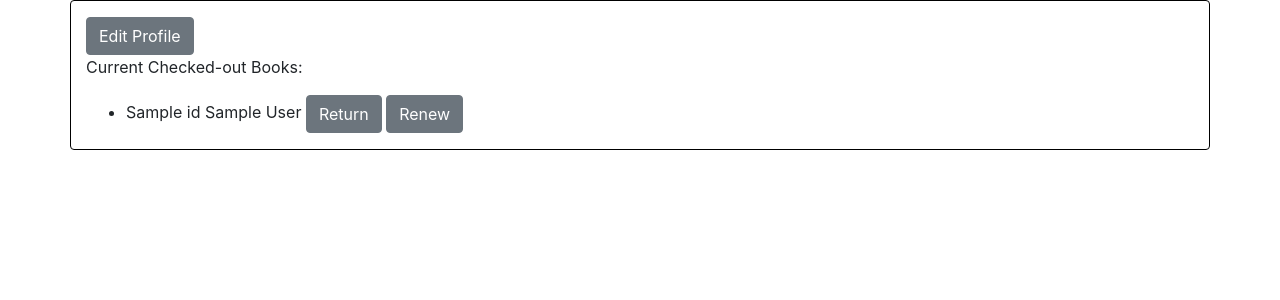
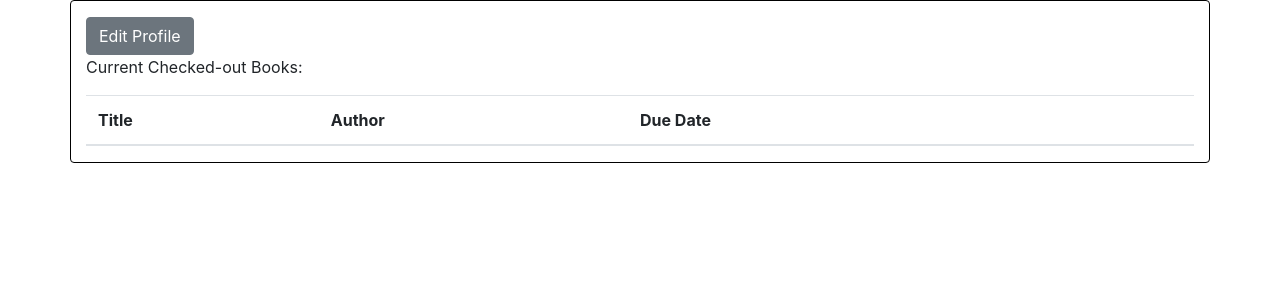
Before and after one commit to jmelton22/library_flask_app, a Flask app: template templates/user.html in a window 1280 px wide. Shown: the part 56-356 px from the top of the page. Run offline with Flask 2, Linux system fonts and the light colour scheme; the template is opened without the code that fills it: most values are stand-ins (such as "Sample title", 1, 10 or a date in 2020); lists and menus that the app fills with data are empty; parts of the project's set-up code (start-up, migrations or seed data) failed here and were passed over; some libraries are stand-ins or nearby versions.

Commit message:
Updated formatting of checked out books for user page. Limited table to only show current books

```diff
--- a/app.py
+++ b/app.py
@@ -5,7 +5,7 @@
 from werkzeug.security import generate_password_hash, check_password_hash
 from flask_login import LoginManager, login_required, login_user, logout_user, current_user
 from sqlalchemy import text
-from sqlalchemy.sql import exists
+from datetime import datetime
 
 app = Flask(__name__)
 app.config.from_object(Config)
@@ -74,7 +74,7 @@
 def user(user_id):
     user = User.query.filter_by(user_id=user_id).first()
     books = db.session.query(Book, Author, UserBook).join(Author).join(UserBook).filter_by(user_id=user_id).all()
-    return render_template('user.html', user=user, books=books)
+    return render_template('user.html', user=user, books=books, today=datetime.now())
 
 
 @app.route('/user/<user_id>/edit', methods=['GET', 'POST'])
@@ -122,7 +122,6 @@
 @app.route('/book/<book_id>/checkout', methods=['GET', 'POST'])
 @login_required
 def checkout(book_id):
-
     conn = db.session.connection()
     conn.execute(text("CALL checkout_book(:u_id, :b_id)"),
                  u_id=current_user.user_id, b_id=book_id)
@@ -131,10 +130,10 @@
 
     return redirect(url_for('book', book_id=book_id))
 
+
 @app.route('/book/<book_id>/hold', methods=['GET', 'POST'])
 @login_required
 def hold(book_id):
-
     conn = db.session.connection()
     conn.execute(text("CALL hold_book(:u_id, :b_id)"),
                  u_id=current_user.user_id, b_id=book_id)
@@ -142,6 +141,7 @@
     conn.close()
 
     return redirect(url_for('book', book_id=book_id))
+
 
 @app.route('/user/<user_id>/renew/<book_id>')
 def renew_book(user_id, book_id):
--- a/config.py
+++ b/config.py
@@ -1,9 +1,7 @@
 #!/usr/bin/env python3
 
-from dotenv import load_dotenv
 import os
 
-load_dotenv()
 
 class Config:
     USERNAME = os.environ['USERNAME']
--- a/templates/books.html
+++ b/templates/books.html
@@ -25,9 +25,7 @@
                         {% endif %}
                         <hr>
                         <a role="button" class="btn btn-dark btn-sm" href="{{ url_for('checkout', book_id=book.book_id) }}">Check Out</a>
-
-                         <hr>
-                        <a role="button" class="btn btn-dark btn-sm" href="{{ url_for('hold', book_id=book.book_id) }}">Hold</a>
+                        <a role="button" class="btn btn-dark btn-sm" href="{{ url_for('hold', book_id=book.book_id) }}">Place Hold</a>
                     </div>
                 </div>
             </div>
--- a/templates/user.html
+++ b/templates/user.html
@@ -9,14 +9,28 @@
     <a type="button" class="btn btn-secondary" href="{{ url_for('edit_user', user_id=current_user.user_id) }}">Edit Profile</a>
     <br>
     <p>Current Checked-out Books:</p>
-    <ul>
-    {% for book in books %}
-        <li>
-            {{ book[0]['title'] }}
-            {{ book[1]['first_name'] + ' ' + book[1]['last_name'] }}
-            <a type="button" class="btn btn-secondary" href="{{ url_for('return_book', user_id=current_user.user_id, book_id=book[0]['book_id']) }}">Return</a>
-             <a type="button" class="btn btn-secondary" href="{{ url_for('renew_book', user_id=current_user.user_id, book_id=book[0]['book_id']) }}">Renew</a>
-        </li>
+    <table class="table">
+    <thead>
+        <tr>
+            <th scope="col">Title</th>
+            <th scope="col">Author</th>
+            <th scope="col">Due Date</th>
+            <th scope="col"></th>
+            <th scope="col"></th>
+        </tr>
+    </thead>
+    <tbody>
+        {% for book in books %}
+            {% if book[2]['due_date'] >= today %}
+                <tr>
+                    <td>{{ book[0]['title'] }}</td>
+                    <td>{{ book[1]['first_name'] + ' ' + book[1]['last_name'] }}</td>
+                    <td>{{ book[2]['due_date'].strftime('%Y-%m-%d') }}</td>
+                    <td><a type="button" class="btn btn-secondary" href="{{ url_for('return_book', user_id=current_user.user_id, book_id=book[0]['book_id']) }}">Return</a></td>
+                    <td><a type="button" class="btn btn-secondary" href="{{ url_for('renew_book', user_id=current_user.user_id, book_id=book[0]['book_id']) }}">Renew</a></td>
+                </tr>
+            {% endif %}
     {% endfor %}
-    </ul>
+    </tbody>
+    </table>
 {% endblock %}
```
